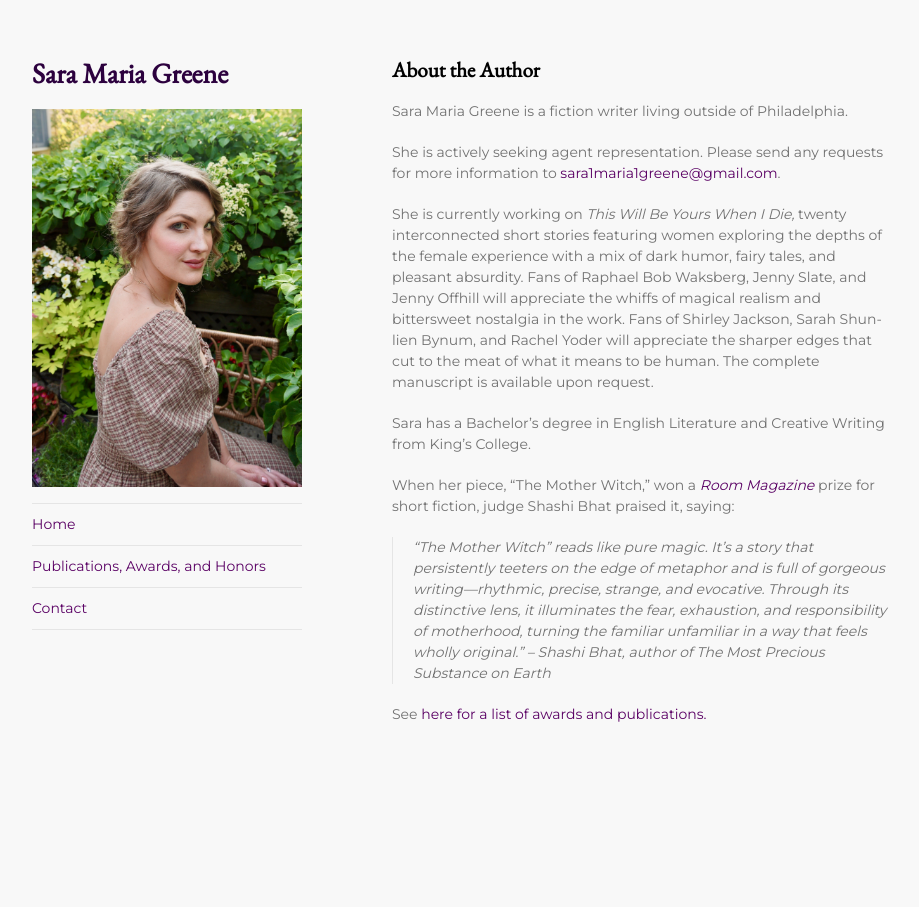
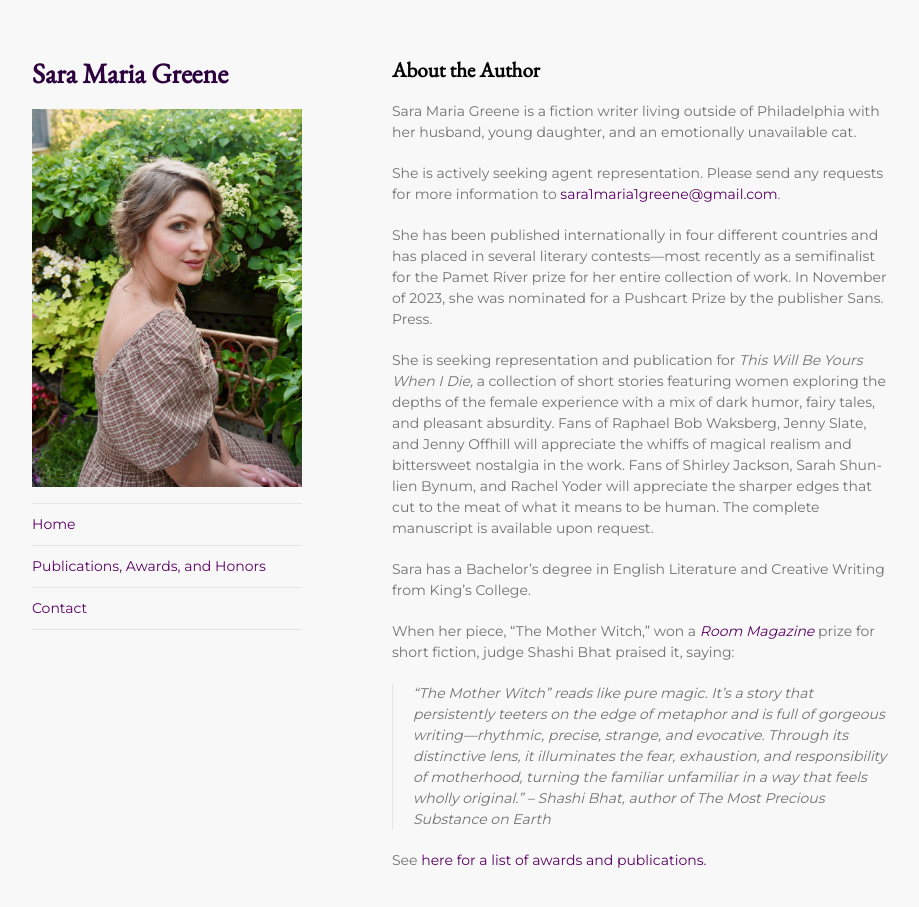
Before and after one commit to dgreene1/saramariagreene, a Jekyll site: the page built from index.md, in a window 1280 px wide and 941 px high. Shown: the top 907 px of the window, without its empty margins (178-1097 px from the left). Built offline with Jekyll 4.4.1, drawn with Linux system fonts in a browser that asks for light colours.

Commit message:
adds sans-pres and pushcart

```diff
--- a/index.md
+++ b/index.md
@@ -8,11 +8,13 @@ DO NOT JUST COPY/PASTE IN HERE because it will undo the email obfuscation code y
 
 ## About the Author
 
-Sara Maria Greene is a fiction writer living outside of Philadelphia.
+Sara Maria Greene is a fiction writer living outside of Philadelphia with her husband, young daughter, and an emotionally unavailable cat.
 
-She is actively seeking agent representation. Please send any requests for more information to {::nomarkdown}<span class="email-element">TBD</span>{:/nomarkdown}.
+She is actively seeking agent representation. Please send any requests for more information to {::nomarkdown}<span class="email-element">TBD</span>{:/nomarkdown}.
 
-She is currently working on _This Will Be Yours When I Die,_ twenty interconnected short stories featuring women exploring the depths of the female experience with a mix of dark humor, fairy tales, and pleasant absurdity. Fans of Raphael Bob Waksberg, Jenny Slate, and Jenny Offhill will appreciate the whiffs of magical realism and bittersweet nostalgia in the work. Fans of Shirley Jackson, Sarah Shun-lien Bynum, and Rachel Yoder will appreciate the sharper edges that cut to the meat of what it means to be human. The complete manuscript is available upon request.
+She has been published internationally in four different countries and has placed in several literary contests—most recently as a semifinalist for the Pamet River prize for her entire collection of work. In November of 2023, she was nominated for a Pushcart Prize by the publisher Sans. Press.
+
+She is seeking representation and publication for _This Will Be Yours When I Die,_ a collection of short stories featuring women exploring the depths of the female experience with a mix of dark humor, fairy tales, and pleasant absurdity. Fans of Raphael Bob Waksberg, Jenny Slate, and Jenny Offhill will appreciate the whiffs of magical realism and bittersweet nostalgia in the work. Fans of Shirley Jackson, Sarah Shun-lien Bynum, and Rachel Yoder will appreciate the sharper edges that cut to the meat of what it means to be human. The complete manuscript is available upon request.
 
 Sara has a Bachelor’s degree in English Literature and Creative Writing from King’s College.
 
```
Also changed, not shown: awards-and-honors.md (+7 -0 lines).
